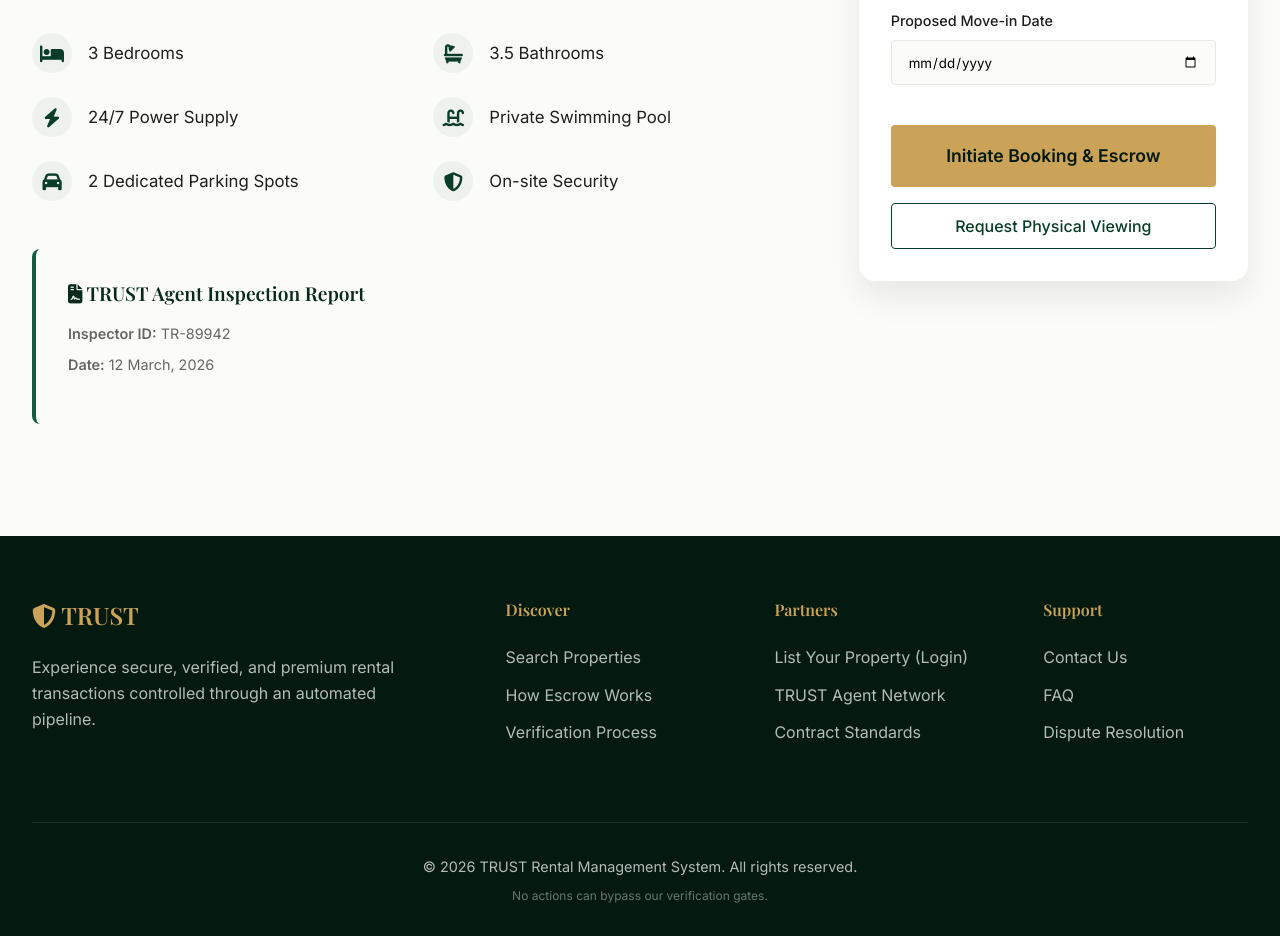
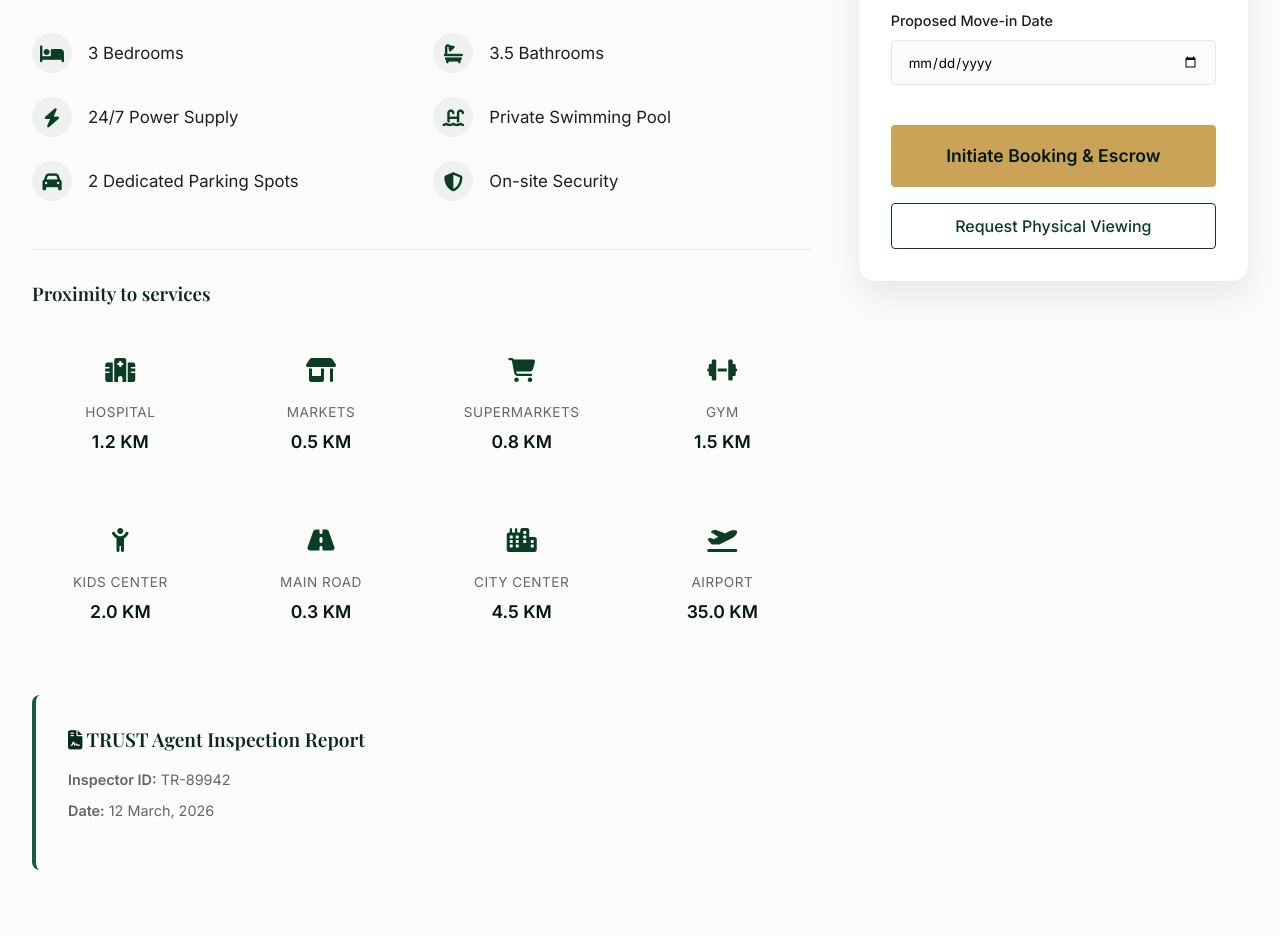
Before and after one commit to ronnie256-pro/Trustrentug, a Django app: page /property/1/ in a window 1280 px wide. Shown: the part 874-1810 px from the top of the page. Run offline with Django 5.2, Linux system fonts and the light colour scheme; some web fonts are replaced.

Commit message:
added proximity logic

```diff
--- a/core/templates/tenant/property_detail.html
+++ b/core/templates/tenant/property_detail.html
@@ -152,6 +152,67 @@
             grid-template-columns: 1fr;
             gap: 1rem;
         }
+
+        .proximity-grid {
+            grid-template-columns: repeat(2, 1fr);
+        }
+    }
+
+    .proximity-section {
+        margin-top: 3rem;
+        padding-top: 2rem;
+        border-top: 1px solid var(--color-border);
+    }
+
+    .proximity-grid {
+        display: grid;
+        grid-template-columns: repeat(4, 1fr);
+        gap: 1.5rem;
+        margin-bottom: 2rem;
+    }
+
+    .proximity-card {
+        background: var(--color-bg-base);
+        padding: 1.25rem;
+        border-radius: var(--radius-md);
+        display: flex;
+        flex-direction: column;
+        align-items: center;
+        text-align: center;
+        transition: transform 0.3s ease, border-color 0.3s ease;
+        border: 1px solid transparent;
+    }
+
+    .proximity-card:hover {
+        transform: translateY(-5px);
+        border-color: var(--color-gold);
+    }
+
+    .proximity-icon {
+        font-size: 1.5rem;
+        color: var(--color-emerald);
+        margin-bottom: 0.75rem;
+    }
+
+    .proximity-label {
+        font-size: 0.85rem;
+        color: var(--color-text-muted);
+        text-transform: uppercase;
+        letter-spacing: 0.5px;
+        margin-bottom: 0.25rem;
+    }
+
+    .proximity-value {
+        font-weight: 700;
+        color: var(--color-emerald-darkest);
+        font-size: 1.1rem;
+    }
+
+    @media (max-width: 768px) {
+        .proximity-grid {
+            grid-template-columns: repeat(2, 1fr);
+            gap: 1rem;
+        }
     }
 </style>
 {% endblock %}
@@ -170,7 +231,7 @@
     </div>
 
     <div class="content-layout">
-        <!-- Main Info -->
+        <!-- Property overview-->
         <div>
             <div>
                 <span class="badge badge-verified" style="margin-bottom: 1rem; display: inline-block;">
@@ -207,6 +268,52 @@
                 <div class="amenity-item">
                     <div class="amenity-icon"><i class="fa-solid fa-shield-halved"></i></div>
                     On-site Security
+                </div>
+            </div>
+
+            <div class="proximity-section">
+                <h3 style="font-family: var(--font-heading); margin-bottom: 1.5rem;">Proximity to services</h3>
+                <div class="proximity-grid">
+                    <div class="proximity-card">
+                        <div class="proximity-icon"><i class="fa-solid fa-hospital"></i></div>
+                        <div class="proximity-label">Hospital</div>
+                        <div class="proximity-value">1.2 KM</div>
+                    </div>
+                    <div class="proximity-card">
+                        <div class="proximity-icon"><i class="fa-solid fa-shop"></i></div>
+                        <div class="proximity-label">Markets</div>
+                        <div class="proximity-value">0.5 KM</div>
+                    </div>
+                    <div class="proximity-card">
+                        <div class="proximity-icon"><i class="fa-solid fa-cart-shopping"></i></div>
+                        <div class="proximity-label">Supermarkets</div>
+                        <div class="proximity-value">0.8 KM</div>
+                    </div>
+                    <div class="proximity-card">
+                        <div class="proximity-icon"><i class="fa-solid fa-dumbbell"></i></div>
+                        <div class="proximity-label">Gym</div>
+                        <div class="proximity-value">1.5 KM</div>
+                    </div>
+                    <div class="proximity-card">
+                        <div class="proximity-icon"><i class="fa-solid fa-child-reaching"></i></div>
+                        <div class="proximity-label">Kids Center</div>
+                        <div class="proximity-value">2.0 KM</div>
+                    </div>
+                    <div class="proximity-card">
+                        <div class="proximity-icon"><i class="fa-solid fa-road"></i></div>
+                        <div class="proximity-label">Main Road</div>
+                        <div class="proximity-value">0.3 KM</div>
+                    </div>
+                    <div class="proximity-card">
+                        <div class="proximity-icon"><i class="fa-solid fa-city"></i></div>
+                        <div class="proximity-label">City Center</div>
+                        <div class="proximity-value">4.5 KM</div>
+                    </div>
+                    <div class="proximity-card">
+                        <div class="proximity-icon"><i class="fa-solid fa-plane-departure"></i></div>
+                        <div class="proximity-label">Airport</div>
+                        <div class="proximity-value">35.0 KM</div>
+                    </div>
                 </div>
             </div>
 
```
Also changed, not shown: db.sqlite3.
